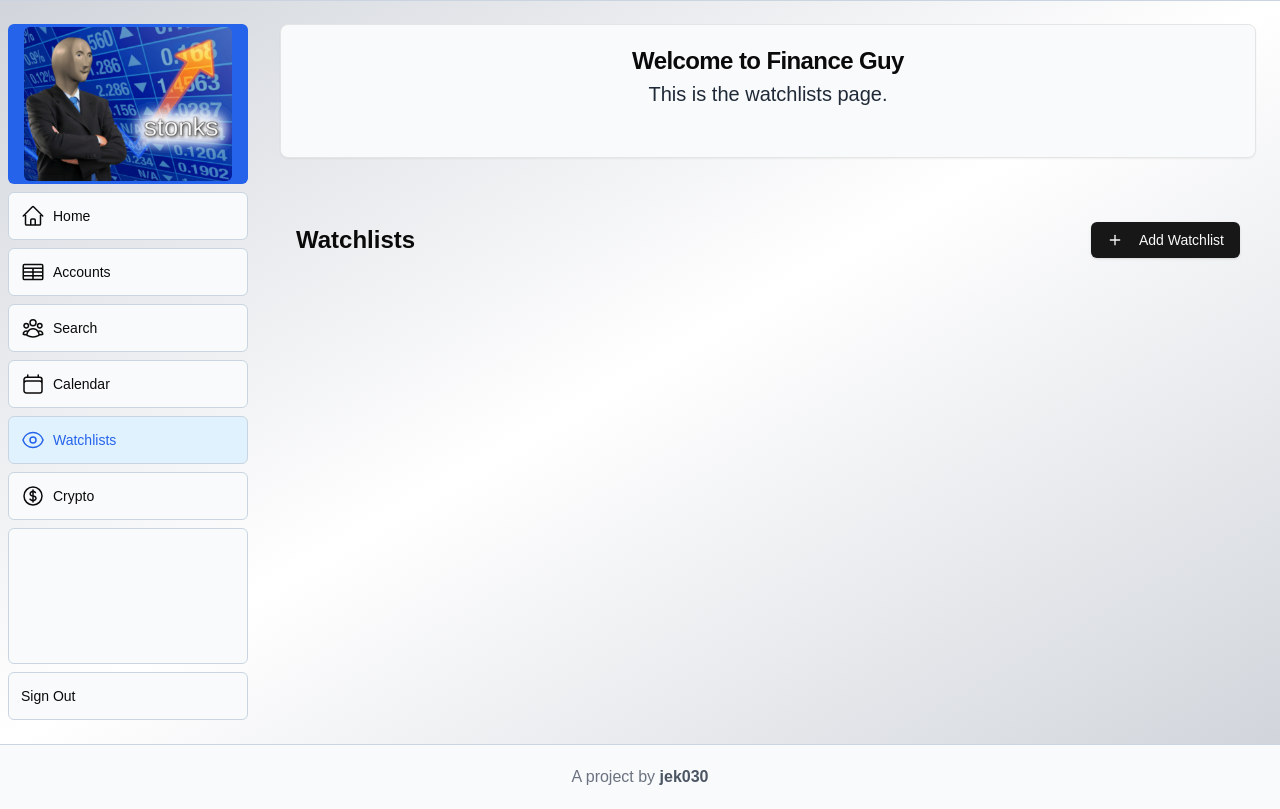
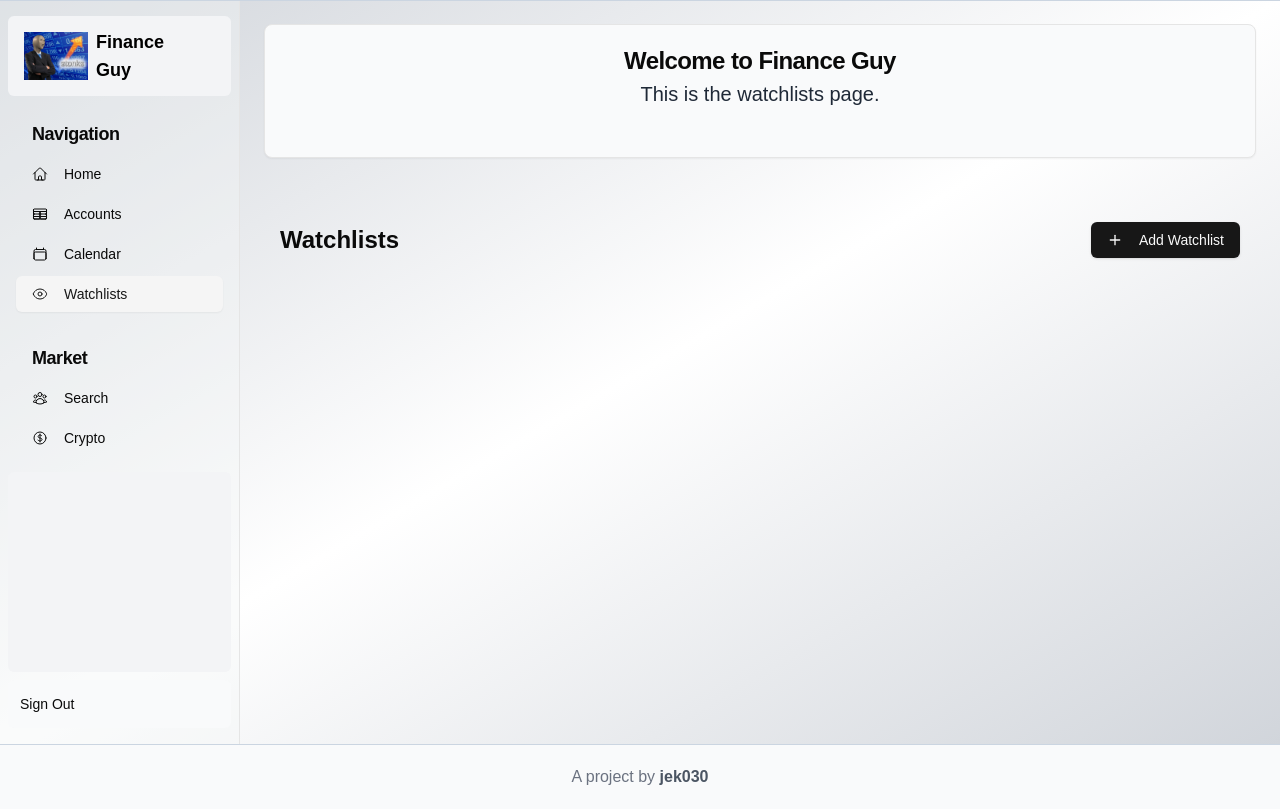
Before and after one commit to jek030/schwabApiNextJs, a Next.js app: page /watchlists in a window 1280 px wide. Built offline with nearby package versions, Linux system fonts and the light colour scheme.

Commit message:
better sidenav

```diff
--- a/app/ui/nav-links.tsx
+++ b/app/ui/nav-links.tsx
@@ -1,31 +1,27 @@
 "use client";
 import {
+  HomeIcon,
+  TableCellsIcon,
   UserGroupIcon,
-  HomeIcon,
-  DocumentDuplicateIcon,
   CalendarIcon,
+  EyeIcon,
   CurrencyDollarIcon,
-  EyeIcon,
-  TableCellsIcon,
 } from '@heroicons/react/24/outline';
 import Link from 'next/link';
 import { usePathname } from 'next/navigation';
-import clsx from 'clsx';
-// Map of links to display in the side navigation.
-// Depending on the size of the application, this would be stored in a database.
-const links = [
-  { name: 'Home',
+import { cn } from '@/app/lib/utils';
+import { Button } from './button';
+
+const mainLinks = [
+  {
+    name: 'Home',
     href: '/',
-    icon: HomeIcon },
+    icon: HomeIcon
+  },
   {
     name: 'Accounts',
     href: '/accounts',
     icon: TableCellsIcon,
-  },
-  {
-    name: 'Search',
-    href: '/search',
-    icon: UserGroupIcon,
   },
   {
     name: 'Calendar',
@@ -37,6 +33,14 @@ const links = [
     href: '/watchlists',
     icon: EyeIcon,
   },
+];
+
+const marketLinks = [
+  {
+    name: 'Search',
+    href: '/search',
+    icon: UserGroupIcon,
+  },
   {
     name: 'Crypto',
     href: '/crypto',
@@ -45,26 +49,48 @@ const links = [
 ];
 
 export default function NavLinks() {
-  const pathname = usePathname()
+  const pathname = usePathname();
+
+  const NavButton = ({ link }: { link: typeof mainLinks[0] }) => {
+    const LinkIcon = link.icon;
+    return (
+      <Button
+        key={link.name}
+        asChild
+        variant={pathname === link.href ? "secondary" : "ghost"}
+        className="w-full justify-start"
+      >
+        <Link href={link.href}>
+          <LinkIcon className="mr-2 h-4 w-4" />
+          {link.name}
+        </Link>
+      </Button>
+    );
+  };
 
   return (
-    <>
-      {links.map((link) => {
-        const LinkIcon = link.icon;
-        return (
-          <Link
-            key={link.name}
-            href={link.href}
-            className= {clsx("flex h-[48px] grow items-center border border-slate-300 justify-center gap-2 rounded-md bg-gray-50 p-3 text-sm font-medium hover:bg-sky-100 hover:text-blue-600 md:flex-none md:justify-start md:p-2 md:px-3",
-              {                'bg-sky-100 text-blue-600': pathname === link.href,
-              },
-            )}
-          >
-            <LinkIcon className="w-6" />
-            <p className="hidden md:block">{link.name}</p>
-          </Link>
-        );
-      })}
-    </>
+    <div className="flex flex-col gap-4">
+      <div className="px-2 py-2">
+        <h2 className="mb-2 px-4 text-lg font-semibold tracking-tight">
+          Navigation
+        </h2>
+        <div className="space-y-1">
+          {mainLinks.map((link) => (
+            <NavButton key={link.name} link={link} />
+          ))}
+        </div>
+      </div>
+
+      <div className="px-2 py-2">
+        <h2 className="mb-2 px-4 text-lg font-semibold tracking-tight">
+          Market
+        </h2>
+        <div className="space-y-1">
+          {marketLinks.map((link) => (
+            <NavButton key={link.name} link={link} />
+          ))}
+        </div>
+      </div>
+    </div>
   );
 }
--- a/app/ui/sidenav.tsx
+++ b/app/ui/sidenav.tsx
@@ -1,30 +1,35 @@
 import Link from 'next/link';
 import NavLinks from '@/app/ui/nav-links';
 import Image from 'next/image';
+import { cn } from '@/app/lib/utils';
 
 export default function SideNav() {
   return (
-    <div className="flex h-auto flex-col px-3 py-6 md:px-2 w-auto md:w-64">
+    <div className="flex h-full w-[240px] flex-col border-r bg-gray-100/40 px-2 py-4">
       <Link
-        className="mb-2 flex h-20 items-center justify-center rounded-md bg-blue-600 p-4 md:h-40 hover:bg-blue-500 transition-colors"
+        className="mb-4 flex h-20 items-center justify-start gap-2 rounded-md bg-gray-100 px-4 font-medium hover:bg-sky-100 transition-colors"
         href="/"
       >
-        <Image
-          src="/stonks.png"
-          alt="Stonks meme"
-          width={150}
-          height={150}
-          priority={true}
-          style={{ width: 'auto', height: 'auto' }}
-          className="w-32 md:w-40 transform hover:scale-105 transition-transform duration-200 rounded-md"
-        />
+        <div className="relative h-16 w-16">
+          <Image
+            src="/stonks.png"
+            alt="Stonks meme"
+            fill
+            priority={true}
+            className="object-contain transform hover:scale-105 transition-transform duration-200 rounded-md "
+          />
+        </div>
+        <div className="flex flex-col">
+          <span className="text-lg font-bold text-black">Finance</span>
+          <span className="text-lg font-bold text-black">Guy</span>
+        </div>
       </Link>
-      <div className="flex grow flex-row justify-between space-x-2 md:flex-col md:space-x-0 md:space-y-2">
+      <div className="flex grow flex-col space-y-2">
         <NavLinks />
-        <div className="border border-slate-300 hidden h-auto w-full grow rounded-md bg-gray-50 md:block"></div>
+        <div className="hidden h-auto w-full grow rounded-md bg-gray-100 md:block"></div>
         <form>
-          <button className="border border-slate-300 flex h-[48px] w-full grow items-center justify-center gap-2 rounded-md bg-gray-50 p-3 text-sm font-medium hover:bg-sky-100 hover:text-blue-600 md:flex-none md:justify-start md:p-2 md:px-3">
-            <div className="hidden md:block">Sign Out</div>
+          <button className="flex h-[48px] w-full items-center justify-start gap-2 rounded-md bg-gray-50 p-3 text-sm font-medium hover:bg-sky-100 hover:text-blue-600">
+            <div>Sign Out</div>
           </button>
         </form>
       </div>
```
